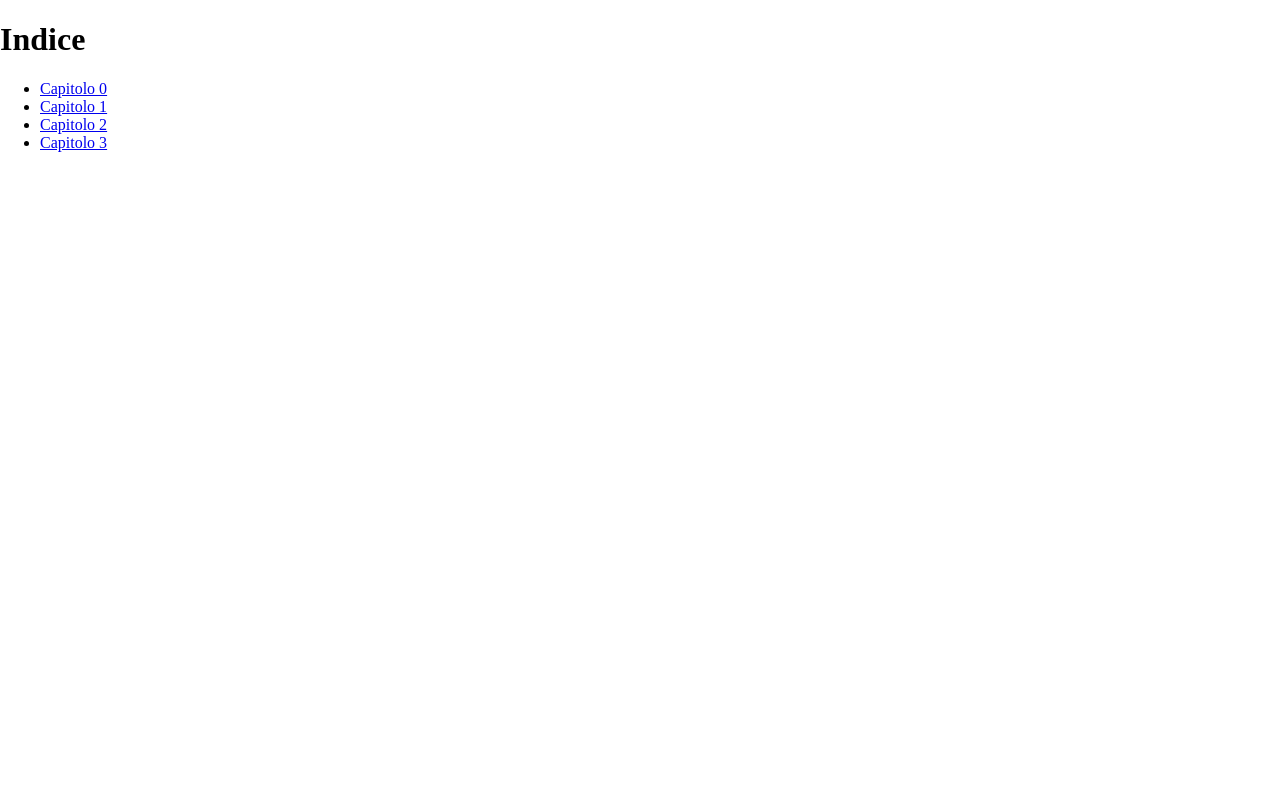
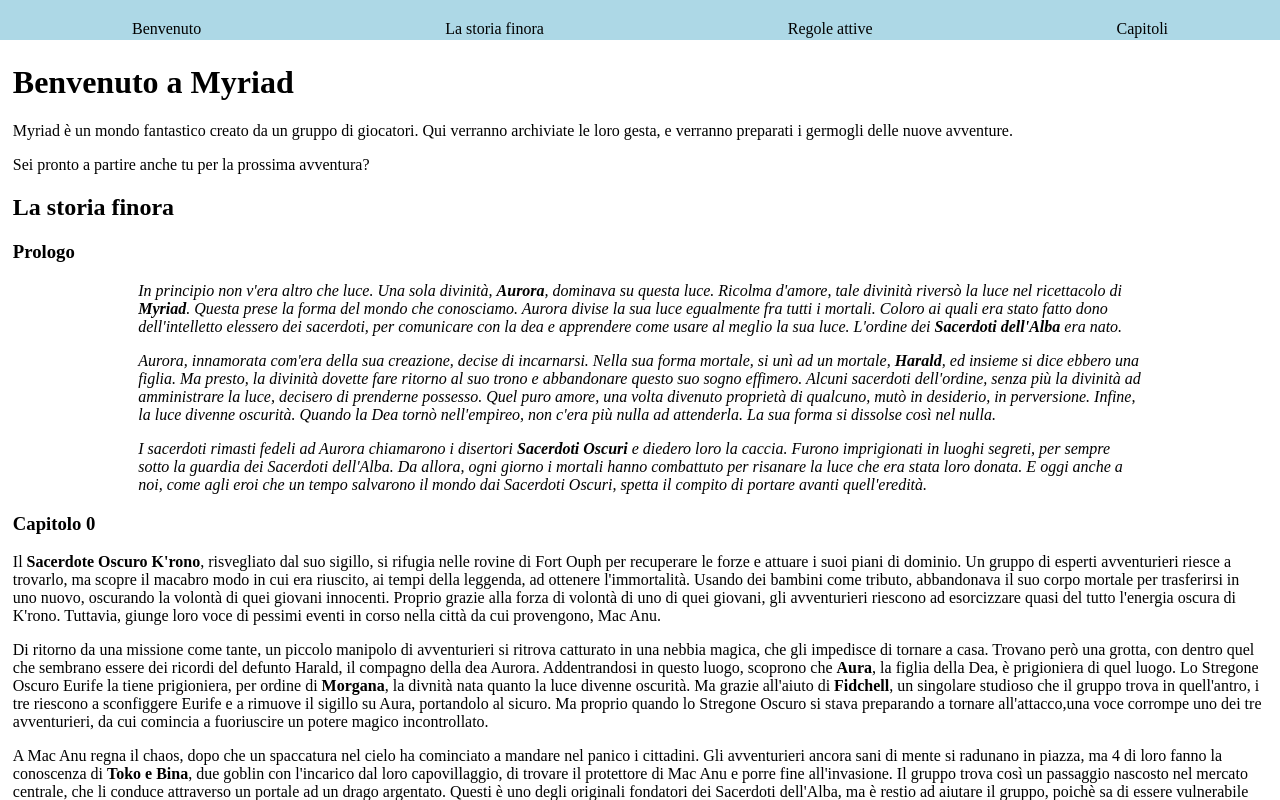
Before and after one commit to VitoDalena/myriad-frontend, an Angular app: page / in a window 1280 px wide. Built offline with nearby package versions, Linux system fonts and the light colour scheme.

Commit message:
Aggiunta homepage

```diff
--- a/src/app/event-details/event-details.component.ts
+++ b/src/app/event-details/event-details.component.ts
@@ -37,6 +37,8 @@ export class EventDetailsComponent {
     this.showSubscriptionForm = false;
   }
 
+  // TODO load partecipats from mongo if not done
+
   // TODO cornice custom
   // TODO all scrollable
   // TODO auto select text on opening on mobile
--- a/src/app/index/index.component.html
+++ b/src/app/index/index.component.html
@@ -1,8 +1,70 @@
-<div style="position: absolute;">
-<h1>Indice</h1>
-<ul>
-  <li *ngFor="let chapter of chapters">
-    <a [routerLink]="['/chapter', chapter.id]">Capitolo {{ chapter.id }}</a>
-  </li>
-</ul>
+<div style="overflow-y: scroll; top: 0; bottom: 0; left: 0; right: 0; position: fixed;">
+<nav style="width: 100%; background-color: lightblue; padding: 10px; display: flex; justify-content: space-around; position: fixed; top: 0; bottom: 95%">
+  <span [routerLink]="'#welcome'" style="cursor: pointer; padding-top: 10px;">Benvenuto</span>
+  <span [routerLink]="'#storysofar'" style="cursor: pointer; padding-top: 10px;">La storia finora</span>
+  <span [routerLink]="'#activerules'" style="cursor: pointer; padding-top: 10px;">Regole attive</span>
+  <span [routerLink]="'#chapters'" style="cursor: pointer; padding-top: 10px;">Capitoli</span>
+</nav>
+<div style="margin: 1%; margin-top: 5%;">
+  <h1 id="welcome">Benvenuto a Myriad</h1>
+  <p>Myriad è un mondo fantastico creato da un gruppo di giocatori. Qui verranno archiviate le loro gesta, e verranno preparati i germogli delle nuove avventure.</p>
+  <p>Sei pronto a partire anche tu per la prossima avventura?</p>
+  <h2 id="storysofar">La storia finora</h2>
+  <h3>Prologo</h3>
+  <div style="font-style: italic; margin-left: 10%; margin-right: 10%;">
+  <p>In principio non v'era altro che luce. Una sola divinità, <strong>Aurora</strong>, dominava su questa luce.
+    Ricolma d'amore, tale divinità riversò la luce nel ricettacolo di <strong>Myriad</strong>. Questa prese la forma del mondo che conosciamo.
+    Aurora divise la sua luce egualmente fra tutti i mortali. Coloro ai quali era stato fatto dono dell'intelletto elessero dei sacerdoti,
+    per comunicare con la dea e apprendere come usare al meglio la sua luce. L'ordine dei <strong>Sacerdoti dell'Alba</strong> era nato.</p>
+  <p>Aurora, innamorata com'era della sua creazione, decise di incarnarsi. Nella sua forma mortale, si unì ad un mortale, <strong>Harald</strong>, ed
+    insieme si dice ebbero una figlia. Ma presto, la divinità dovette fare ritorno al suo trono e abbandonare questo suo sogno effimero.
+    Alcuni sacerdoti dell'ordine, senza più la divinità ad amministrare la luce, decisero di prenderne possesso. Quel puro amore, una volta divenuto
+    proprietà di qualcuno, mutò in desiderio, in perversione. Infine, la luce divenne oscurità. Quando la Dea tornò nell'empireo, non c'era più nulla
+    ad attenderla. La sua forma si dissolse così nel nulla.</p>
+  <p>I sacerdoti rimasti fedeli ad Aurora chiamarono i disertori <strong>Sacerdoti Oscuri</strong> e diedero loro la caccia. Furono imprigionati
+    in luoghi segreti, per sempre sotto la guardia dei Sacerdoti dell'Alba. Da allora, ogni giorno i mortali hanno combattuto per risanare la luce che era stata
+    loro donata. E oggi anche a noi, come agli eroi che un tempo salvarono il mondo dai Sacerdoti Oscuri, spetta il compito di portare avanti quell'eredità.</p>
+  </div>
+  <h3>Capitolo 0</h3>
+  <p>Il <strong>Sacerdote Oscuro K'rono</strong>, risvegliato dal suo sigillo, si rifugia nelle rovine di Fort Ouph per recuperare le forze e attuare i suoi piani di dominio.
+    Un gruppo di esperti avventurieri riesce a trovarlo, ma scopre il macabro modo in cui era riuscito, ai tempi della leggenda, ad ottenere l'immortalità.
+    Usando dei bambini come tributo, abbandonava il suo corpo mortale per trasferirsi in uno nuovo, oscurando la volontà di quei giovani innocenti.
+    Proprio grazie alla forza di volontà di uno di quei giovani, gli avventurieri riescono ad esorcizzare quasi del tutto l'energia oscura di K'rono.
+    Tuttavia, giunge loro voce di pessimi eventi in corso nella città da cui provengono, Mac Anu.
+  </p>
+  <p>Di ritorno da una missione come tante, un piccolo manipolo di avventurieri si ritrova catturato in una nebbia magica, che gli impedisce di tornare a casa.
+    Trovano però una grotta, con dentro quel che sembrano essere dei ricordi del defunto Harald, il compagno della dea Aurora. Addentrandosi in questo luogo,
+    scoprono che <strong>Aura</strong>, la figlia della Dea, è prigioniera di quel luogo. Lo Stregone Oscuro Eurife la tiene prigioniera, per ordine di
+    <strong>Morgana</strong>, la divnità nata quanto la luce divenne oscurità. Ma grazie all'aiuto di <strong>Fidchell</strong>, un singolare studioso
+    che il gruppo trova in quell'antro, i tre riescono a sconfiggere Eurife e a rimuove il sigillo su Aura, portandolo al sicuro. Ma proprio quando lo
+    Stregone Oscuro si stava preparando a tornare all'attacco,una voce corrompe uno dei tre avventurieri, da cui comincia a fuoriuscire un potere magico
+    incontrollato.
+  </p>
+  <p>A Mac Anu regna il chaos, dopo che un spaccatura nel cielo ha cominciato a mandare nel panico i cittadini. Gli avventurieri ancora sani di mente si radunano
+    in piazza, ma 4 di loro fanno la conoscenza di <strong>Toko e Bina</strong>, due goblin con l'incarico dal loro capovillaggio, di trovare il protettore
+    di Mac Anu e porre fine all'invasione. Il gruppo trova così un passaggio nascosto nel mercato centrale, che li conduce attraverso un portale ad un
+    drago argentato. Questi è uno degli originali fondatori dei Sacerdoti dell'Alba, ma è restio ad aiutare il gruppo, poichè sa di essere vulnerabile
+    alla corruzione di Morgana, motivo per cui si è rintanato in questo rifugio. Ma la situazione è critica, così decide di intervenire, facendosi promettere
+    che gli avventurieri lo avrebbero ucciso una volta terminata quella crisi. Ma proprio nel pieno dello scontro tra <strong>Uroboro</strong>, responsabile
+    della spaccatura nel cielo, ed il guardiano senza nome, ecco che un golem gigantesco, armato di falce, assassina il serpente divoratore di mondi e
+    comincia a risucchiare la vita dagli abitanti di Mac Anu. E' <strong>Erurupp</strong>, ex servitore di Uroboro, da questi rinnegato e pronto a prendere la sua
+    vendetta. Il gruppo di avventurieri però non si fa scoraggiare e respinge le ombre capaci di risucchiare la vita. Il drago protettore respinge il golem e
+    Mac Anu sembra salva. Ma Erurupp non sembra ancora sconfitto.
+  </p>
+  <p>Arche Koeln è un antico laboratorio sull'energia della luce, imbrigliata sin dai tempi antichi. Tre avventurieri ritrovano uno strano libro all'interno
+    del dedalo sottostante il laboratorio. Tornati in superficie, trovano <strong>Timothi</strong>, che ha aiutato 3 avventurieri a salvare Aura dalla sua
+    prigione. Ma quando la mano della bambina, ancora dormiente, tocca il libro, una visione attravers la mente dei tre avventurieri, di tutti gli avventurieri
+    protagonisti di questo mondo. Un grande potere è ora in loro possesso. Forti di questo, il trio segue le energie oscure di Erurupp, che cercano di
+    corrompere la luce presente ad Arche Koeln, e lo sconfiggono. La sorte del seguace di Uroboro è così finalmente decisa?
+  </p>
+  <span id="activerules"><h2>Regole attive</h2> <small>[cariche attive: 2]</small></span>
+  <h3>Chiave del Crepuscolo</h3>
+  I giocatori possono usare una carica per usare un'Azione Leggendaria. Facendolo, possono effettuare un'azione alla fine del turno di un avversario.
+  <h2 id="chapters">Seleziona un capitolo</h2>
+  <ul>
+    <li *ngFor="let chapter of chapters">
+      <a [routerLink]="['/chapter', chapter.id]">Capitolo {{ chapter.id }}</a>
+    </li>
+  </ul>
 </div>
+</div>
--- a/src/app/index/index.component.ts
+++ b/src/app/index/index.component.ts
@@ -14,9 +14,4 @@ export class IndexComponent {
     { id: 2 },
     { id: 3 }
   ];
-
-  // TODO spiegazione gioco
-  // TODO aggiunta regole e homebrew attive
-
-  // TODO aggiunta link a breve riassunto globale e trama generale (per nuovi master)
 }
```
